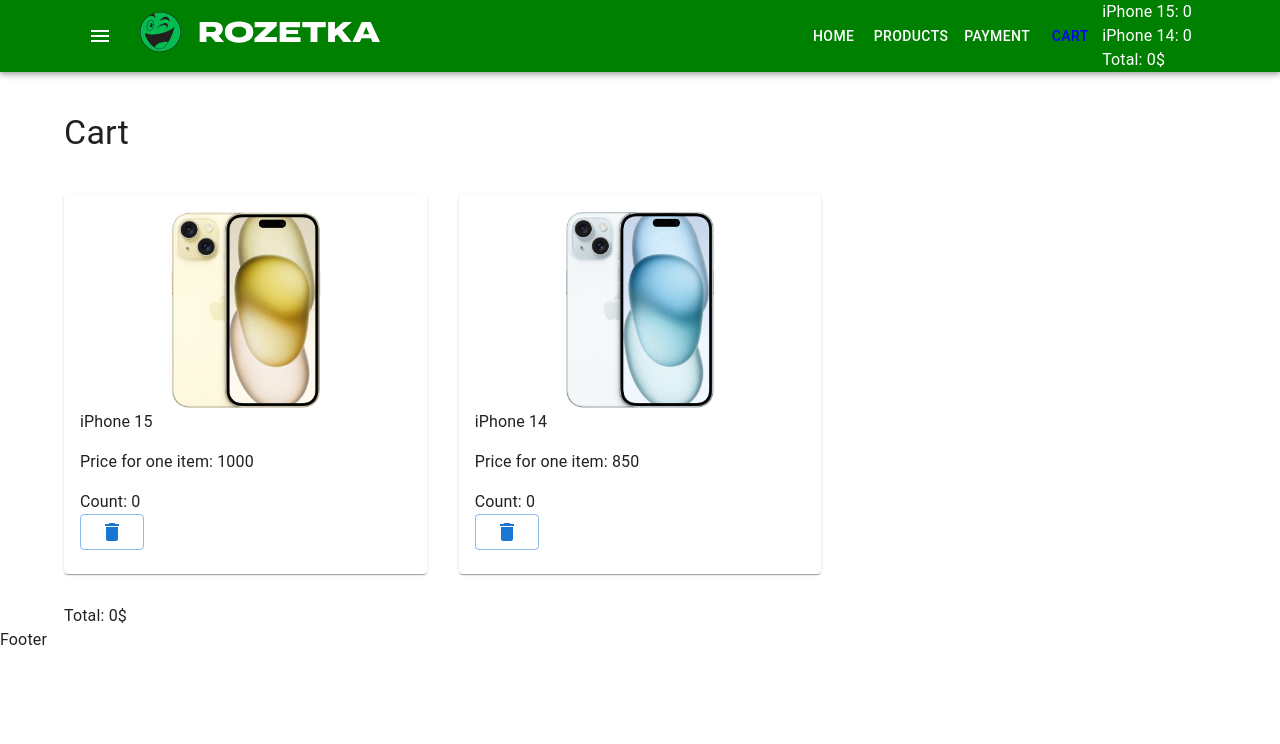
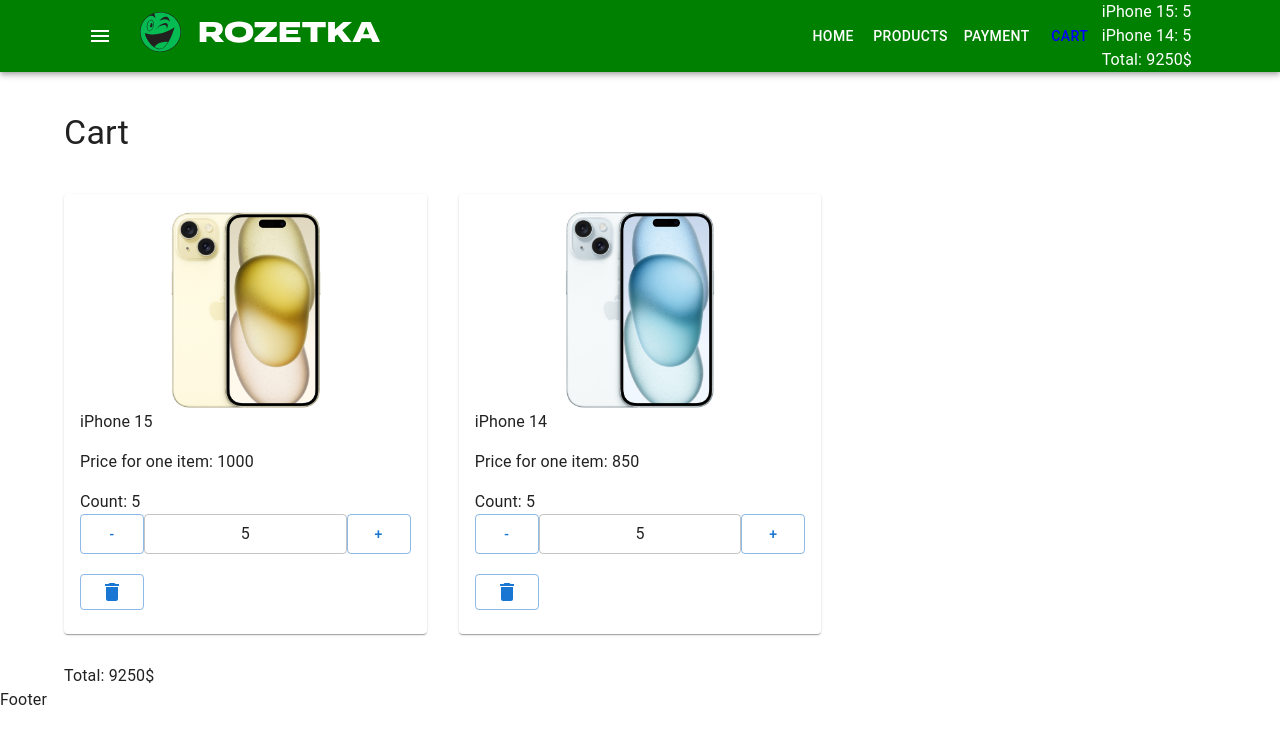
Before and after one commit to VarvaraProkhvatylo/react-shop-project-16-03, a React (Create React App) app: page /cart in a window 1280 px wide. Shown: the top 744 px of the page. Built offline with nearby package versions, Linux system fonts and the light colour scheme.

Commit message:
added Quantity component, replaced quantity in CartProductListItemExtended and ProductListItem with component

```diff
--- a/src/components/CartProductList/CartProductListItemExtended.tsx
+++ b/src/components/CartProductList/CartProductListItemExtended.tsx
@@ -1,6 +1,7 @@
 import { Button, Card, CardContent, Grid } from '@mui/material'
 import { Product } from 'utils/productsArray'
 import DeleteIcon from '@mui/icons-material/Delete'
+import Quantity from 'components/Quantity/Quantity'
 
 type Props = {
     product: Product
@@ -23,6 +24,12 @@
                     <div>{product.title}</div>
                     <p>Price for one item: {product.price}</p>
                     <div>Count: {productsCount}</div>
+                    <Quantity
+                        count={productsCount}
+                        onDecrementClick={() => console.log('test')}
+                        onIncrementClick={() => console.log('test')}
+                    />
+
                     <Button
                         variant="outlined"
                         onClick={() => removeProductFromCart(product.id)}
--- a/src/components/Products/ProductListItem.tsx
+++ b/src/components/Products/ProductListItem.tsx
@@ -1,6 +1,7 @@
 import { Button, Card, CardContent, TextField } from '@mui/material'
 import './ProductListItem.css'
 import { useState } from 'react'
+import Quantity from 'components/Quantity/Quantity'
 
 type Props = {
     id: number
@@ -49,19 +50,12 @@
                         Capacity: {capacity} GB
                     </div>
                     <div className="product-price">$ {price}</div>
-                    <div className="product-quantity">
-                        <Button
-                            variant="outlined"
-                            onClick={onDecrementClick}
-                            disabled={count <= 1}
-                        >
-                            -
-                        </Button>
-                        <TextField size="small" value={count} />
-                        <Button variant="outlined" onClick={onIncrementClick}>
-                            +
-                        </Button>
-                    </div>
+                    <Quantity
+                        onDecrementClick={onDecrementClick}
+                        onIncrementClick={onIncrementClick}
+                        count={count}
+                    />
+
                     <div className="btns-wrapper">
                         <Button
                             variant="outlined"
--- /dev/null
+++ b/src/components/Quantity/Quantity.tsx
@@ -0,0 +1,27 @@
+import { Button, TextField } from '@mui/material'
+
+type Props = {
+    onDecrementClick: () => void
+    onIncrementClick: () => void
+    count: number
+}
+
+const Quantity = ({ onDecrementClick, onIncrementClick, count }: Props) => {
+    return (
+        <div className="product-quantity">
+            <Button
+                variant="outlined"
+                onClick={onDecrementClick}
+                disabled={count <= 1}
+            >
+                -
+            </Button>
+            <TextField size="small" value={count} />
+            <Button variant="outlined" onClick={onIncrementClick}>
+                +
+            </Button>
+        </div>
+    )
+}
+
+export default Quantity
--- a/src/layout/App.tsx
+++ b/src/layout/App.tsx
@@ -18,8 +18,8 @@
 
 const App = () => {
     const [productsInCart, setProductsInCart] = useState<ProductsInCartType>({
-        1: 0,
-        2: 0,
+        1: 5,
+        2: 5,
     })
 
     const addProductsToCart = (id: number, count: number) => {
```
